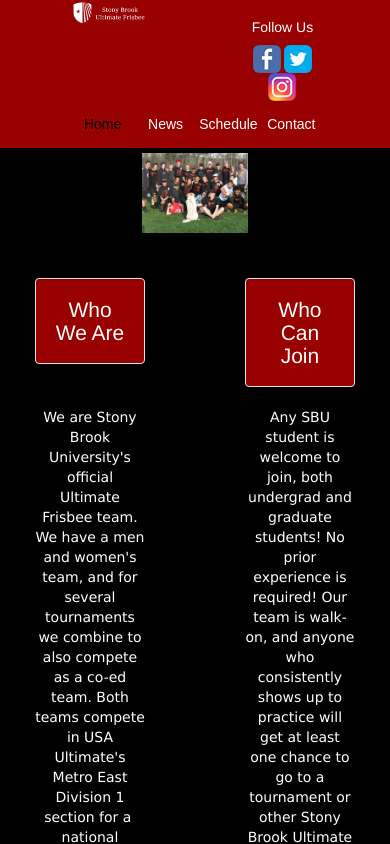
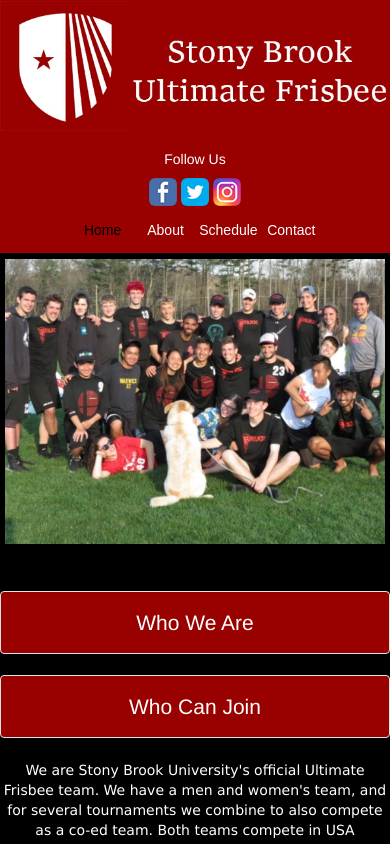
Before and after one commit to ovoorhees12/ovoorhees12.github.io, a plain HTML site: page index.html in a window 390 px wide. Drawn offline with nearby package versions, Linux system fonts and the light colour scheme.

Commit message:
Testing bootstrap change xs to sm for mobile viewing

```diff
--- a/index.html
+++ b/index.html
@@ -17,16 +17,16 @@
 
 <div class="header">
 <div class="row">
-	<div class="col-xs-2">
+	<div class="col-sm-2">
 	</div>
-	<div class="col-xs-3" style="background-color:#990000">
+	<div class="col-sm-3" style="background-color:#990000">
 		<a href="index.html">
 			<img src="images/header.jpg"  alt="Stony Brook Ultimate Frisbee" title="Stony Brook Ultimate" width="100%"></img>
 		</a>
 	</div>
-	<div class="col-xs-2">
+	<div class="col-sm-2">
 	</div>
-	<div class="col-xs-3" id="header">
+	<div class="col-sm-3" id="header">
 		<a href="contact.html"><h2>Follow Us</h2></a>
 		<center>
 			<a href="https://www.facebook.com/StonyBrookUltimateFrisbee/" target="blank"><img src="icon/facebook-icon.png" class="img-rounded topbar"></img></a>
@@ -34,16 +34,16 @@
 			<a href="https://www.instagram.com/stonybrookultimate/" target="blank"><img src="icon/instagram-icon.png" class="topbar"></img></a>
 		</center>
 	</div>
-	<div class="col-xs-2">
+	<div class="col-sm-2">
 	</div>
 </div>
 </div>
 <div class="row">
-	<div class="col-xs-12">
+	<div class="col-sm-12">
 		<div class="nav">
 			<ul>
 				<li class="home"><a class="active" href="index.html">Home</a></li>
-				<li class="news"><a href="news.html">News</a></li>
+				<li class="news"><a href="about.html">About</a></li>
 				<li class="schedule"><a href="schedule.html">Schedule</a></li>
 				<li class="contact"><a href="contact.html">Contact</a></li>
 			</ul>
@@ -51,9 +51,9 @@
 	</div>
 </div>
 <div class="row" style="padding:5px">
-	<div class="col-xs-4">
+	<div class="col-sm-4">
 	</div>
-	<div class="col-xs-4">
+	<div class="col-sm-4">
 		<!-- Slideshow container -->
 		<div class="slideshow-container">
 
@@ -83,29 +83,29 @@
 			</div>
 		</div>
 	</div>
-	<div class="col-xs-4">
+	<div class="col-sm-4">
 	</div>
 </div>
 <br>
 <br>
 <div class="row">
-	<div class="col-xs-1">
+	<div class="col-sm-1">
 	</div>
-	<div class="col-xs-4">
+	<div class="col-sm-4">
 		<h1 class="well">Who We Are</h1>
 	</div>
-	<div class="col-xs-2">
+	<div class="col-sm-2">
 	</div>
-	<div class="col-xs-4">
+	<div class="col-sm-4">
 		<h1 class="well">Who Can Join</h1>
 	</div>
-	<div class="col-xs-1">
+	<div class="col-sm-1">
 	</div>
 </div>
 <div class="row">
-	<div class="col-xs-1">
+	<div class="col-sm-1">
 	</div>
-	<div class="col-xs-4">
+	<div class="col-sm-4">
 		<p>
 			We are Stony Brook University's
 			official Ultimate Frisbee team. We have a men and women's
@@ -115,9 +115,9 @@
 			and attend 8-10 events per school year.
 		</p>
 	</div>
-	<div class="col-xs-2">
+	<div class="col-sm-2">
 	</div>
-	<div class="col-xs-4">
+	<div class="col-sm-4">
 		<p>
 			Any SBU student is welcome to join, both undergrad and graduate students!
 			No prior experience is required! Our team is walk-on, and anyone who consistently
@@ -130,7 +130,7 @@
 			are located on the <a href="schedule.html">Schedule</a> page.
 		</p>
 	</div>
-	<div class="col-xs-1">
+	<div class="col-sm-1">
 	</div>
 </div>
 
```
Also changed, not shown: about.html (renamed from news.html, +8 -8 lines), contact.html (+15 -15 lines), header.html (added, +21 -0 lines), schedule.html (+7 -7 lines).
